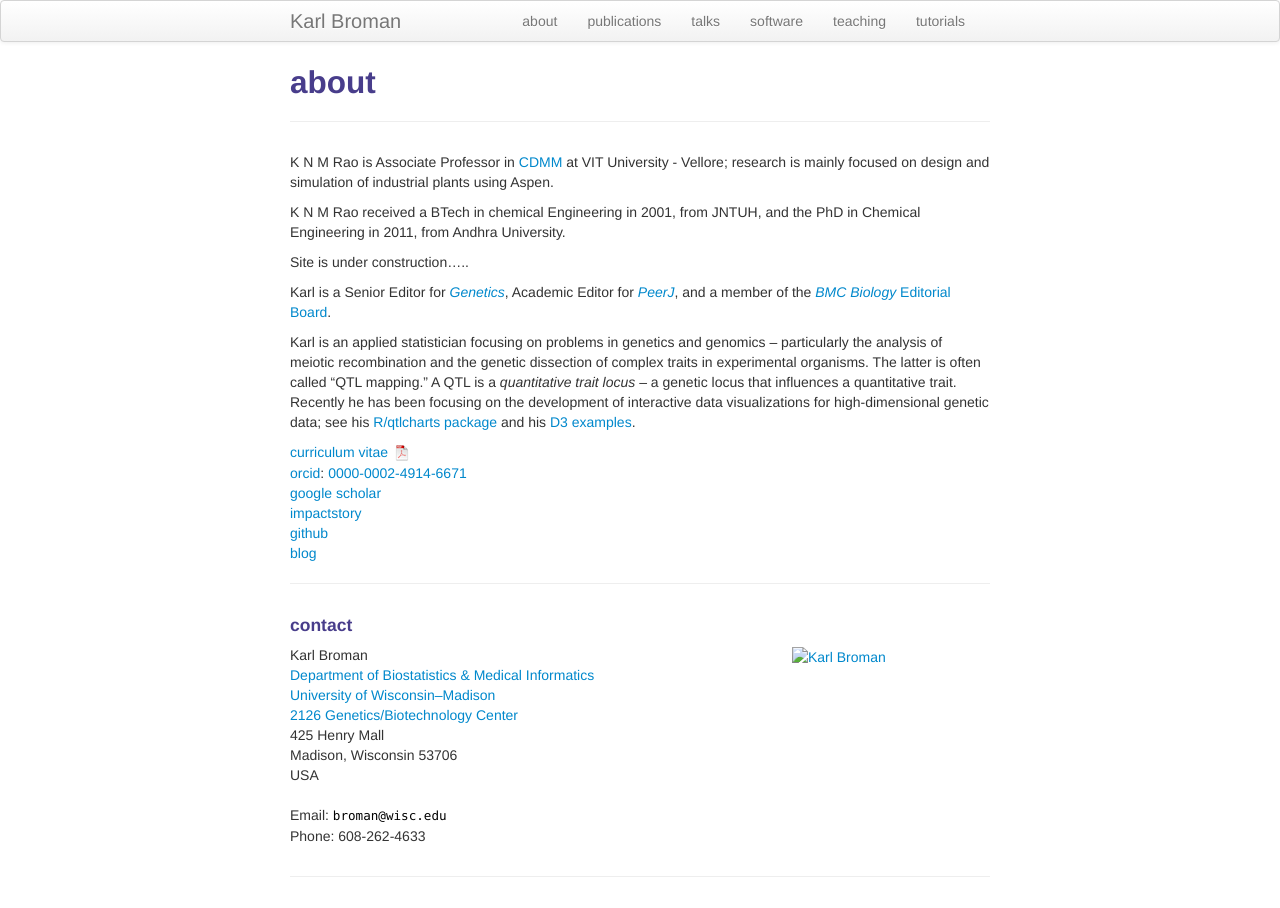
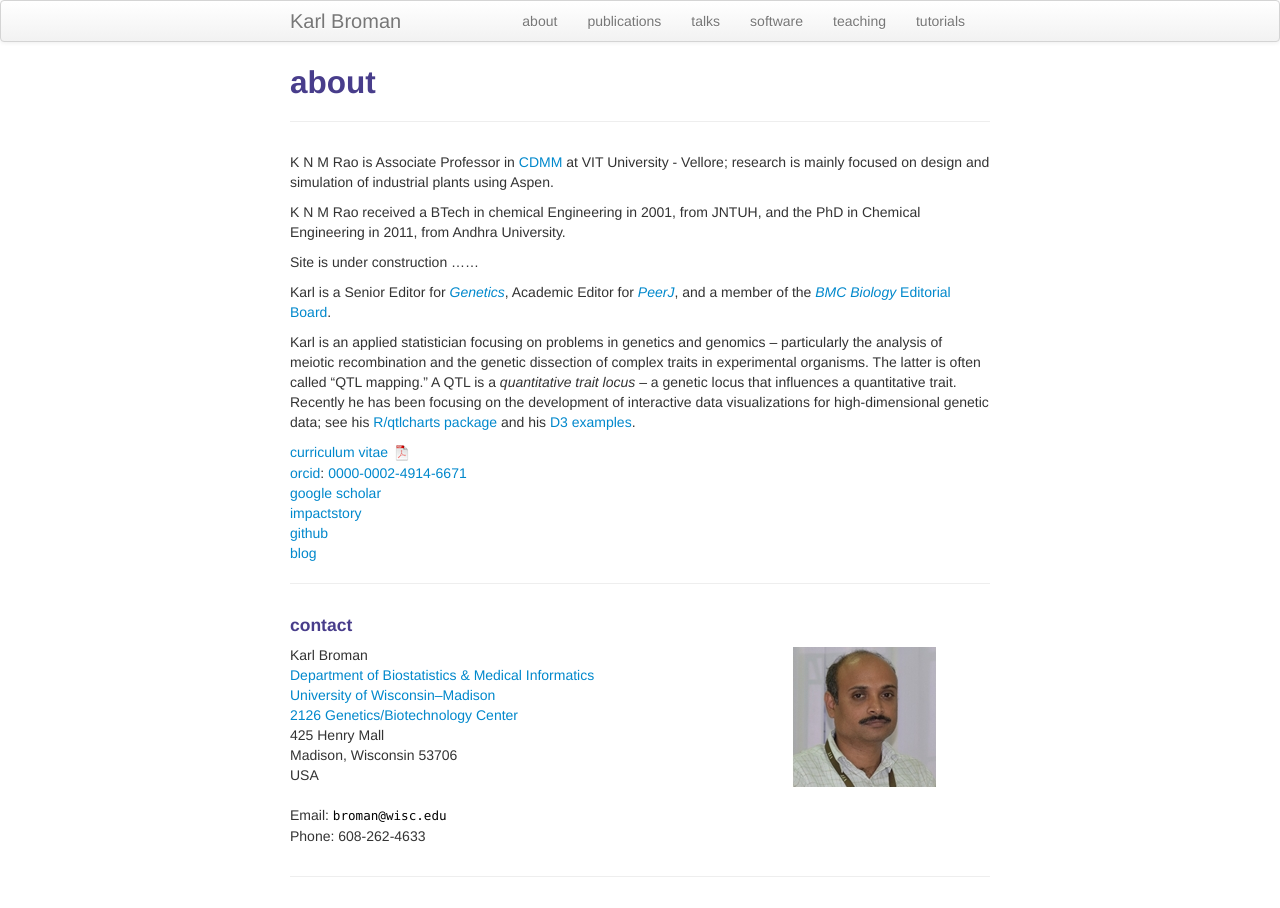
Before and after one commit to drknmr/drknmr.github.io, a Jekyll site: the page built from pages/about.md, in a window 1280 px wide. Built offline with Jekyll 4.4.1, drawn with Linux system fonts in a browser that asks for light colours.

Commit message:
Update pages/about.md

```diff
--- a/pages/about.md
+++ b/pages/about.md
@@ -8,7 +8,7 @@ K N M Rao is Associate Professor in [CDMM](http://info.vit.ac.in/cdmm/index.html
 
 K N M Rao received a BTech in chemical Engineering in 2001, from JNTUH, and the PhD in Chemical Engineering in 2011, from Andhra University.
 
-Site is under construction.....
+Site is under construction ......
 
 Karl is a Senior Editor for [_Genetics_](http://www.genetics.org),
 Academic Editor for [_PeerJ_](https://peerj.com), and
@@ -56,8 +56,8 @@ his [D3 examples](https://www.biostat.wisc.edu/~kbroman/D3).
         </div>
 
         <div class="span2">
-        <a href="../assets/pics/karl_2014-03-30.jpg">
-            <img src="assets\pics\naga.jpg"
+        <a href="../assets/pics/naga.jpg">
+            <img src="../assets/pics/naga.jpg"
                   title="Karl Broman" alt="Karl Broman"/></a>
         </div>
     </div>
```
